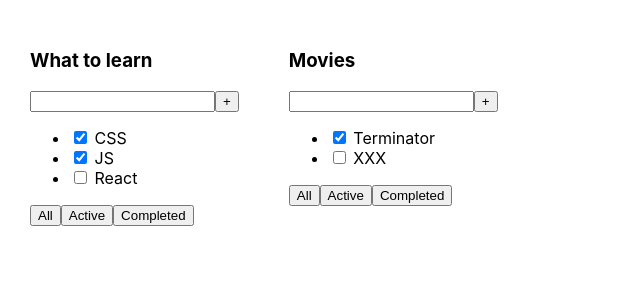
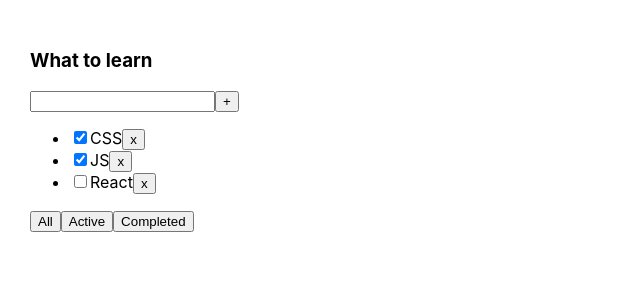
Before and after one commit to Ristretto1/inc_todolist_independent, a React (Create React App) app: page / in a window 1280 px wide. Shown: the top 300 px of the page, without its empty margins (0-640 px from the left). Built offline with nearby package versions, Linux system fonts and the light colour scheme.

Commit message:
use filter method for tasks

```diff
--- a/src/App.tsx
+++ b/src/App.tsx
@@ -1,27 +1,32 @@
-import React from 'react';
+import React, {useState} from 'react';
 import './App.css';
 import TodoList, {TasksType} from "./components/TodoList";
 
 function App() {
 
     const todoListTitle_1: string = 'What to learn';
-    const todoListTitle_2: string = 'Movies';
 
-    let tasks1: Array<TasksType> = [
+    let InitTasks: Array<TasksType> = [
         {id: 1, title: "CSS", isDone: true},
         {id: 2, title: "JS", isDone: true},
         {id: 3, title: "React", isDone: false},
-    ]
-    let tasks2: Array<TasksType> = [
-        {id: 1, title: "Terminator", isDone: true},
-        {id: 2, title: "XXX", isDone: false},
+    ];
 
-    ]
+    let [tasks, setTasks] = useState(InitTasks);
+
+
+    const removeTask = (id: number) => {
+        let filteredTasks = tasks.filter((t) => t.id !== id)
+        setTasks(filteredTasks)
+    }
 
     return (
         <div className="App">
-            <TodoList title={todoListTitle_1} tasks={tasks1}/>
-            <TodoList title={todoListTitle_2} tasks={tasks2}/>
+            <TodoList title={todoListTitle_1}
+                      tasks={tasks}
+                      removeTask={removeTask}
+            />
+
         </div>
     );
 }
--- a/src/components/TasksList.tsx
+++ b/src/components/TasksList.tsx
@@ -2,15 +2,20 @@ import React from 'react';
 import {TasksType} from "./TodoList";
 
 type TasksListPropsType = {
-    tasks: Array<TasksType>
+    tasks: Array<TasksType>,
+    removeTask: (value: number)=>void
 }
 
 const TasksList = (props: TasksListPropsType) => {
     return (
         <ul>
-            {props.tasks.map((t) => {
+            {props.tasks.map((t, index) => {
                 return (
-                    <li><input type="checkbox" checked={t.isDone}/> <span>{t.title}</span></li>
+                    <li key ={index}>
+                        <input type="checkbox" checked={t.isDone}/>
+                        <span>{t.title}</span>
+                        <button onClick={()=>props.removeTask(t.id) }>x</button>
+                    </li>
                 )
             })}
             {/*<li><input type="checkbox" checked={props.tasks[0].isDone}/> <span>{props.tasks[0].title}</span></li>*/}
--- a/src/components/TodoList.tsx
+++ b/src/components/TodoList.tsx
@@ -11,7 +11,8 @@ export type TasksType = {
 
 type TodoListPropsType = {
     title: string,
-    tasks: Array<TasksType>
+    tasks: Array<TasksType>,
+    removeTask: (value: number)=>void
 }
 
 const TodoList = (props: TodoListPropsType) => {
@@ -23,7 +24,7 @@ const TodoList = (props: TodoListPropsType) => {
                 <button>+</button>
             </div>
 
-            <TasksList tasks={props.tasks}/>
+            <TasksList tasks={props.tasks} removeTask={props.removeTask}/>
 
             <div>
                 <Button title={'All'}/>
```
